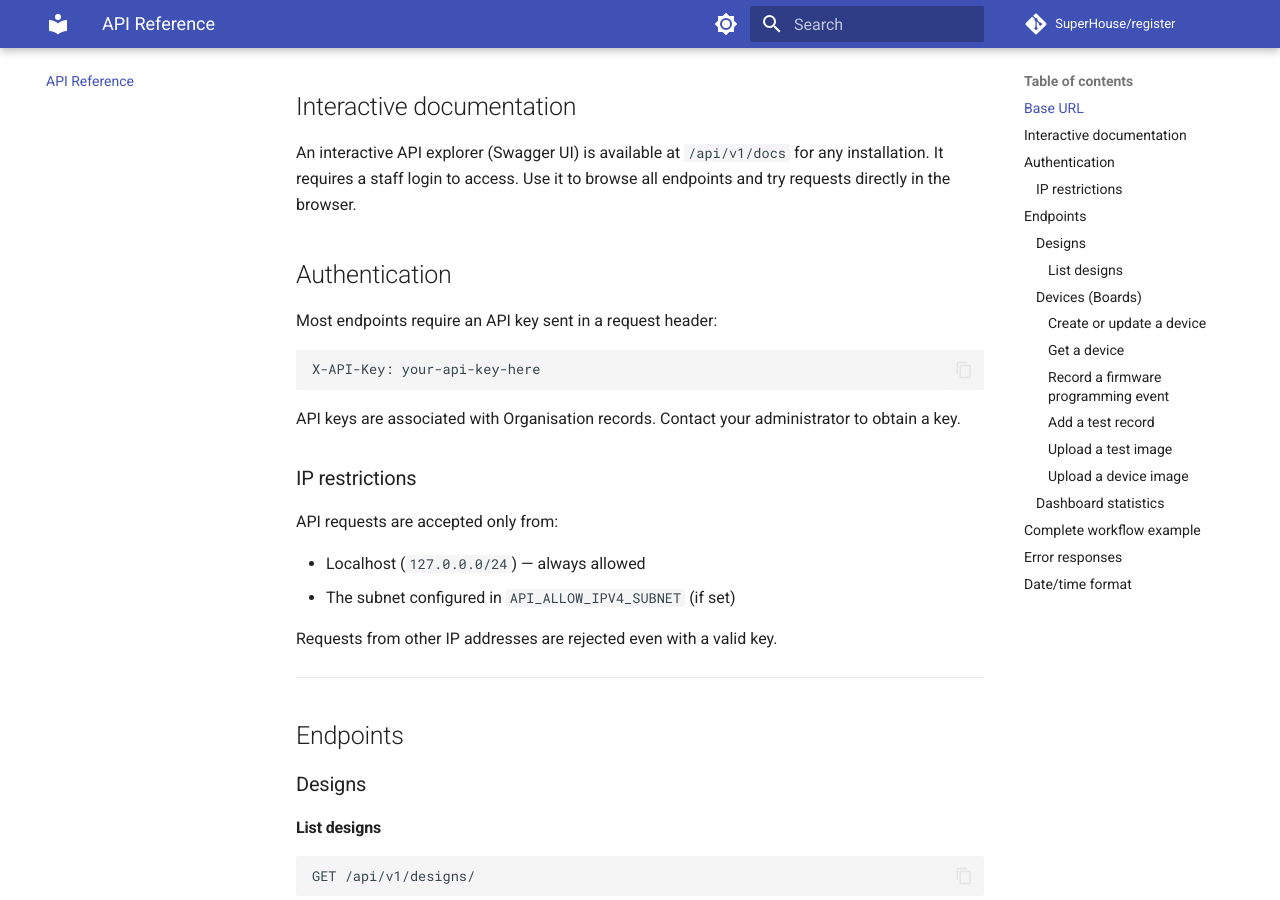
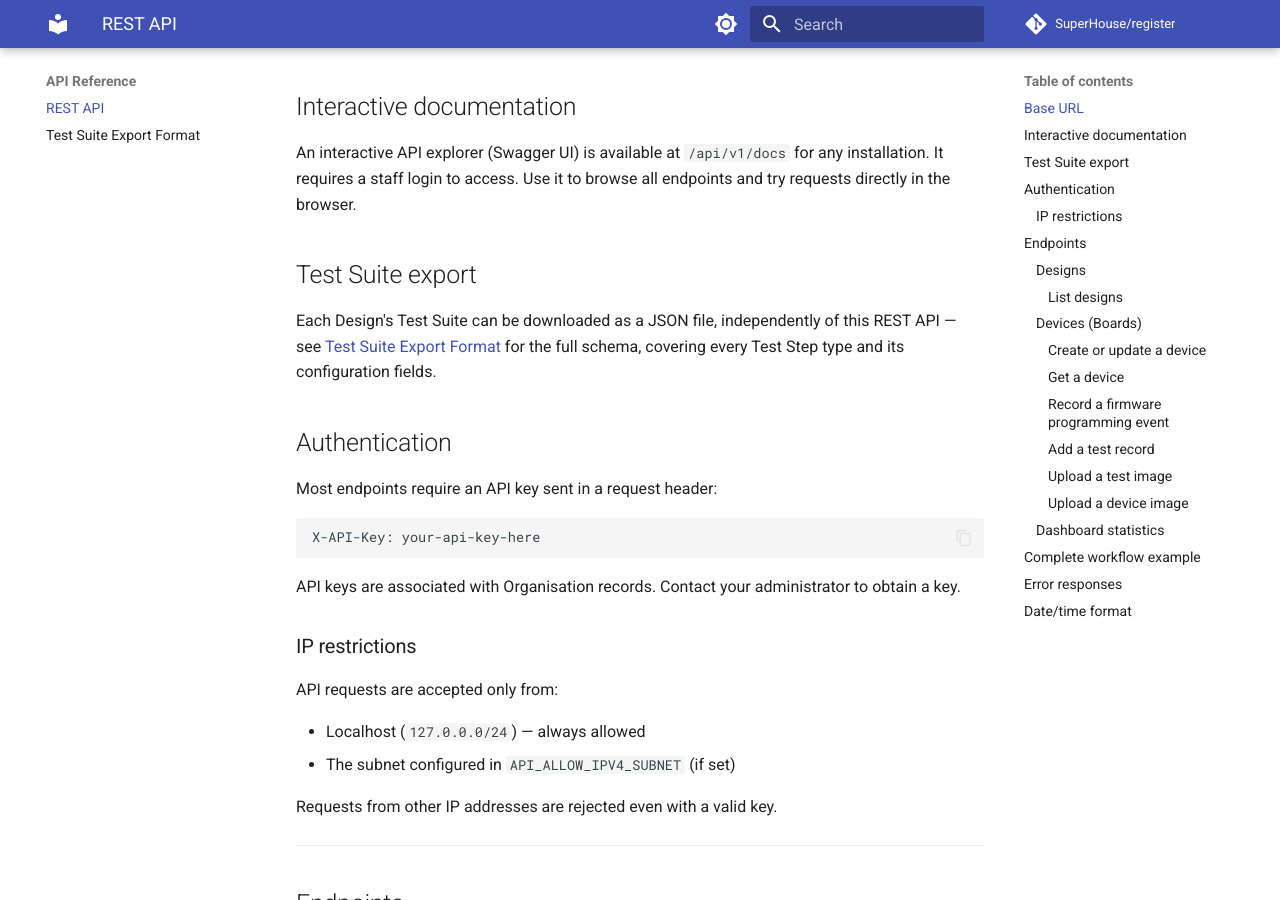
Before and after one commit to SuperHouse/register, an MkDocs documentation site: the page built from docs/api/reference.md, in a window 1280 px wide and 900 px high, scrolled down 402 px. Built offline with MkDocs 1.6.1 and Material for MkDocs 9.7.7, drawn with Linux system fonts in a browser that asks for light colours; comment, search, counter and statistics services are not loaded.

Commit message:
Added documentation of Test Suite export format
Closes: #115

```diff
--- a/docs/api/reference.md
+++ b/docs/api/reference.md
@@ -13,6 +13,12 @@ For example: `https://portal.superhouse.tv/api/v1/`
 ## Interactive documentation
 
 An interactive API explorer (Swagger UI) is available at `/api/v1/docs` for any installation. It requires a staff login to access. Use it to browse all endpoints and try requests directly in the browser.
+
+## Test Suite export
+
+Each Design's Test Suite can be downloaded as a JSON file, independently of this REST API — see
+[Test Suite Export Format](test-suite-export.md) for the full schema, covering every Test Step
+type and its configuration fields.
 
 ## Authentication
 
--- a/mkdocs.yml
+++ b/mkdocs.yml
@@ -45,7 +45,9 @@ nav:
     - Configuration Reference: admin/configuration.md
     - Supplier API Setup: admin/supplier-apis.md
     - Data Export & Import: admin/data.md
-  - API Reference: api/reference.md
+  - API Reference:
+    - REST API: api/reference.md
+    - Test Suite Export Format: api/test-suite-export.md
 
 plugins:
   - search
```
Also changed, not shown: CLAUDE.md (+3 -1 lines).
